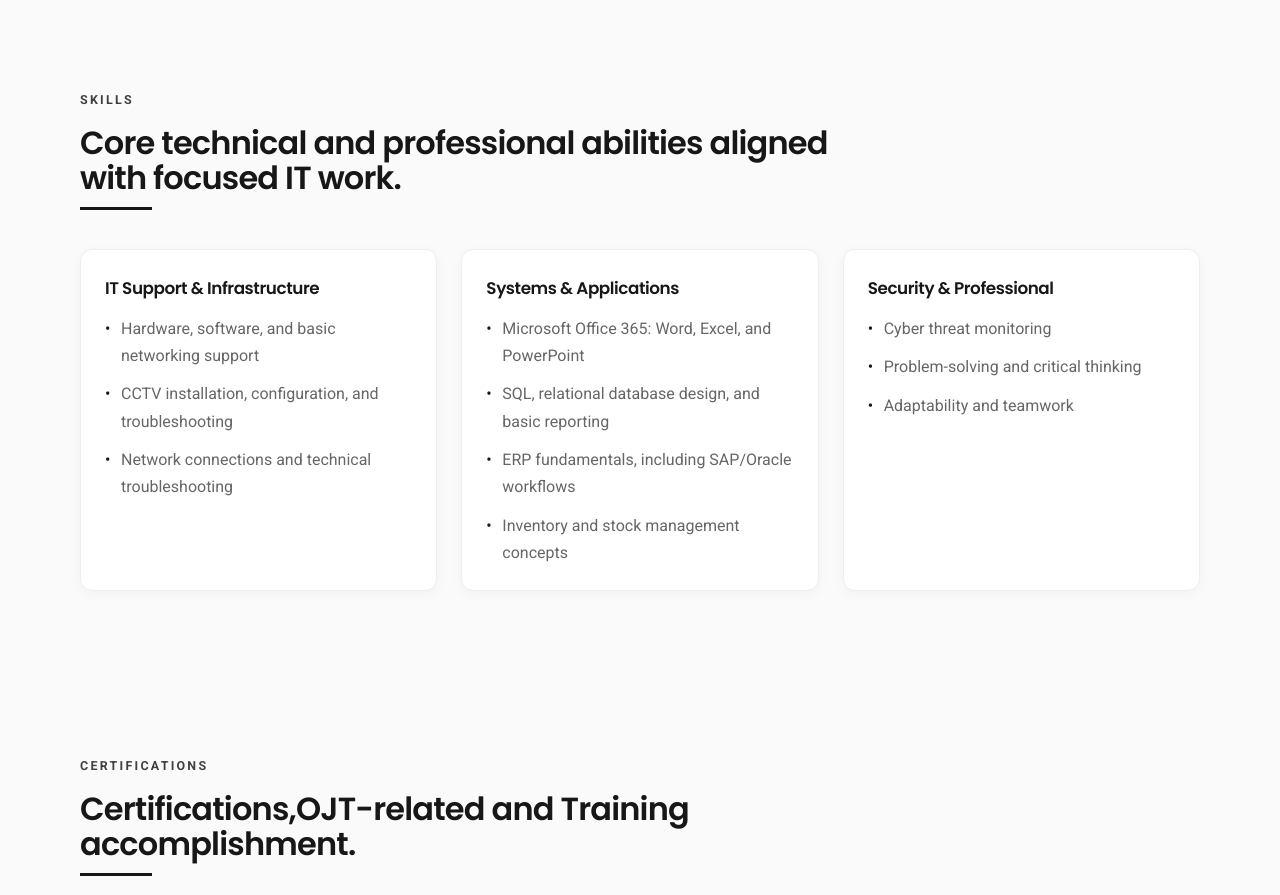
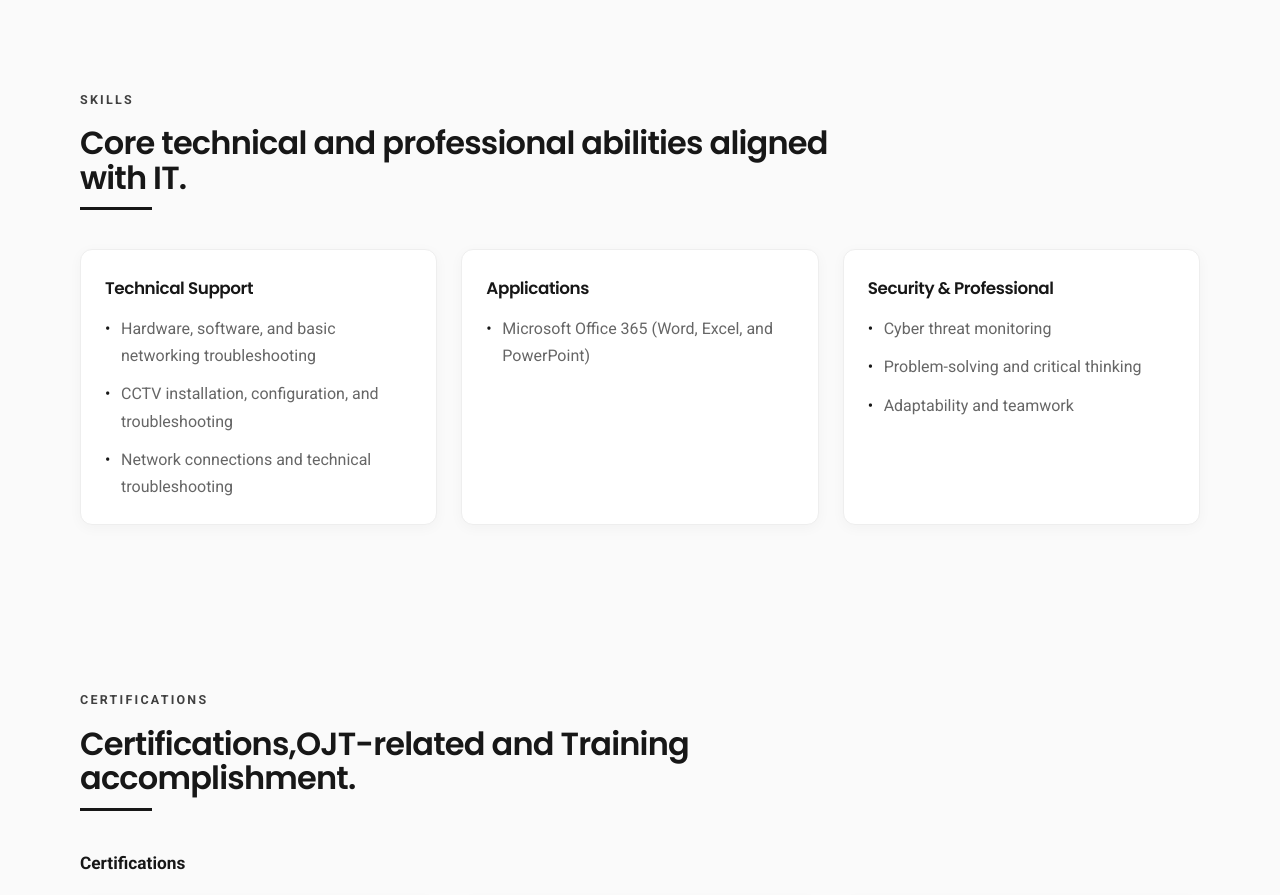
Before and after one commit to kelepetuk/DDB, a plain HTML site: page index.html in a window 1280 px wide. Shown: the part 1200-2095 px from the top of the page. Drawn offline with Linux system fonts and the light colour scheme.

```diff
--- a/index.html
+++ b/index.html
@@ -78,25 +78,23 @@
         <div class="container">
           <div class="section-heading reveal">
             <p class="eyebrow">Skills</p>
-            <h2>Core technical and professional abilities aligned with focused IT work.</h2>
+            <h2>Core technical and professional abilities aligned with IT.</h2>
           </div>
 
           <div class="skill-columns">
             <article class="skill-card reveal">
-              <h3>IT Support &amp; Infrastructure</h3>
+              <h3>Technical Support</h3>
               <ul class="skill-list">
-                <li>Hardware, software, and basic networking support</li>
+                <li>Hardware, software, and basic networking troubleshooting</li>
                 <li>CCTV installation, configuration, and troubleshooting</li>
                 <li>Network connections and technical troubleshooting</li>
               </ul>
             </article>
             <article class="skill-card reveal">
-              <h3>Systems &amp; Applications</h3>
+              <h3>Applications</h3>
               <ul class="skill-list">
-                <li>Microsoft Office 365: Word, Excel, and PowerPoint</li>
-                <li>SQL, relational database design, and basic reporting</li>
-                <li>ERP fundamentals, including SAP/Oracle workflows</li>
-                <li>Inventory and stock management concepts</li>
+                <li>Microsoft Office 365 (Word, Excel, and PowerPoint)</li>
+
               </ul>
             </article>
             <article class="skill-card reveal">
```
